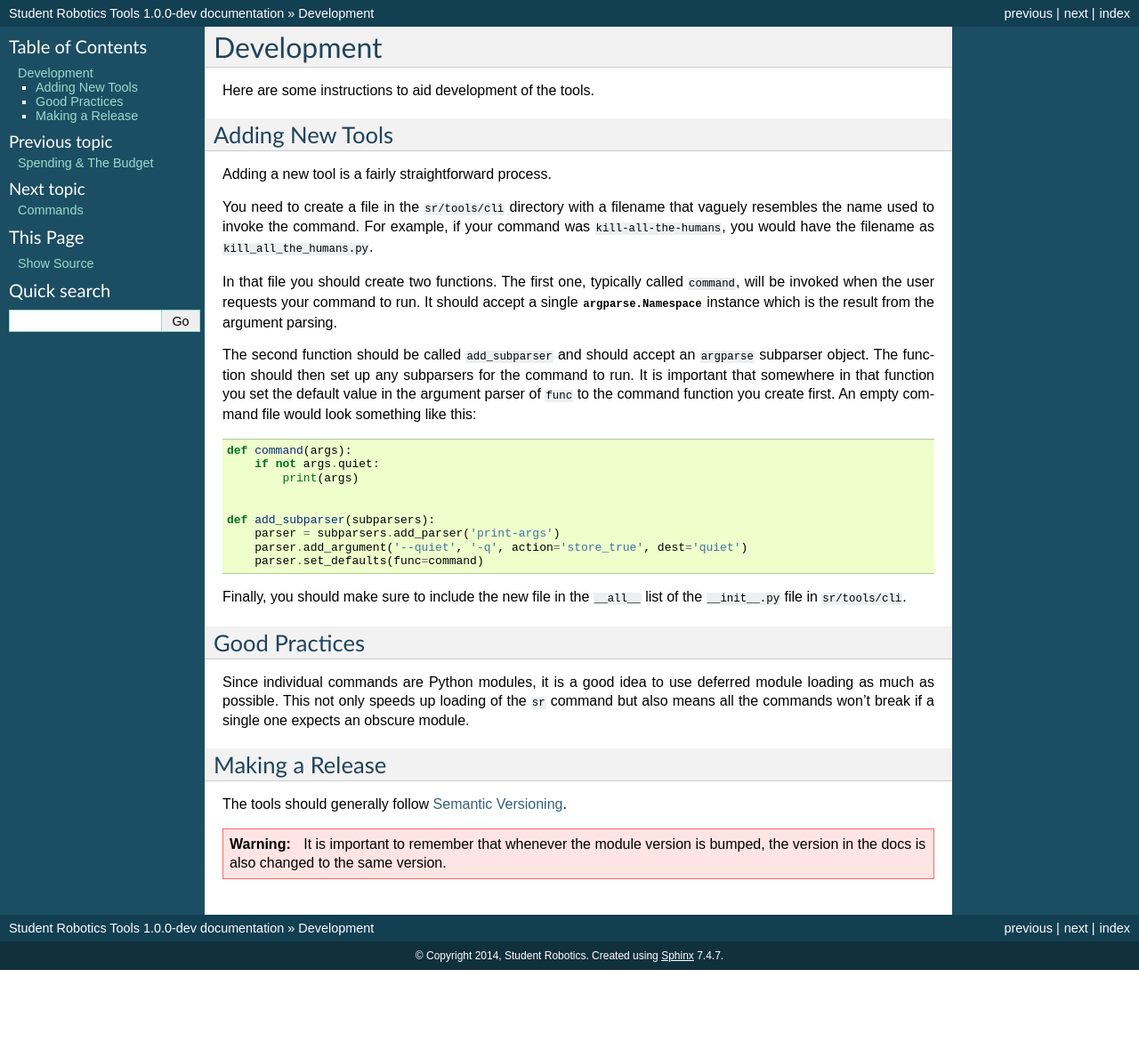
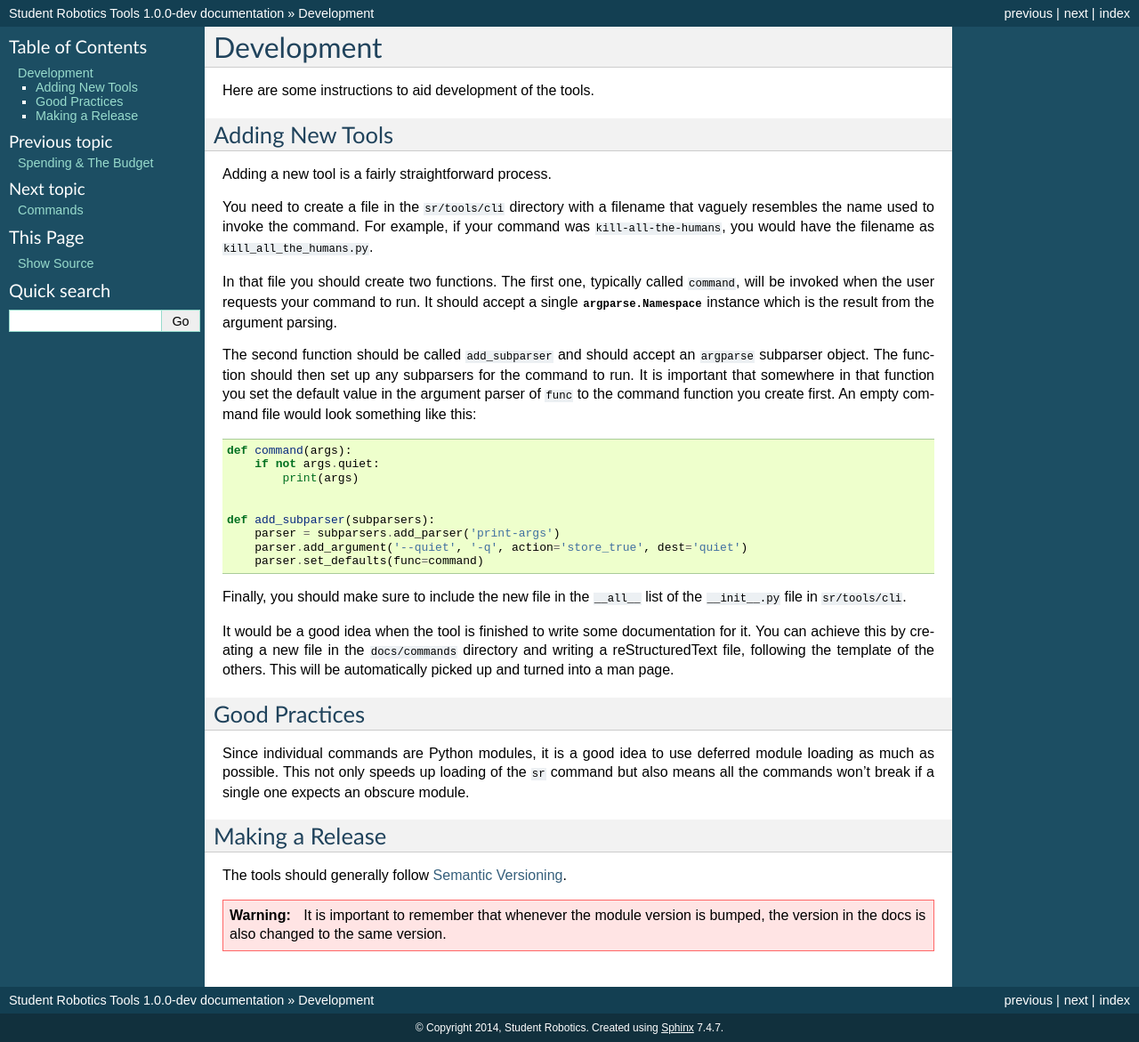
Before and after one commit to srobo/tools, a Sphinx documentation site: the page built from docs/development.rst, in a window 1280 px wide. Shown: the whole page at 89% size. Built offline with Sphinx 7.4.7, drawn with Linux system fonts in a browser that asks for light colours; before the commit the page ends 1090 px from its top, so only the background shows below that.

Commit message:
General organising of sections

```diff
--- a/docs/development.rst
+++ b/docs/development.rst
@@ -39,6 +39,11 @@ you create first. An empty command file would look something like this:
 Finally, you should make sure to include the new file in the ``__all__`` list
 of the ``__init__.py`` file in ``sr/tools/cli``.
 
+It would be a good idea when the tool is finished to write some documentation
+for it. You can achieve this by creating a new file in the ``docs/commands``
+directory and writing a reStructuredText file, following the template of the
+others. This will be automatically picked up and turned into a man page.
+
 Good Practices
 --------------
 
--- a/docs/usage.rst
+++ b/docs/usage.rst
@@ -8,3 +8,6 @@ The tools are all invoked using the ``sr`` binary.
     $ sr --help
 
     $ sr <tool> <args>
+
+See the :doc:`commands/index` section for a detailed look at the invidual
+commands available.
```
Also changed, not shown: docs/installation.rst (+8 -4 lines).
